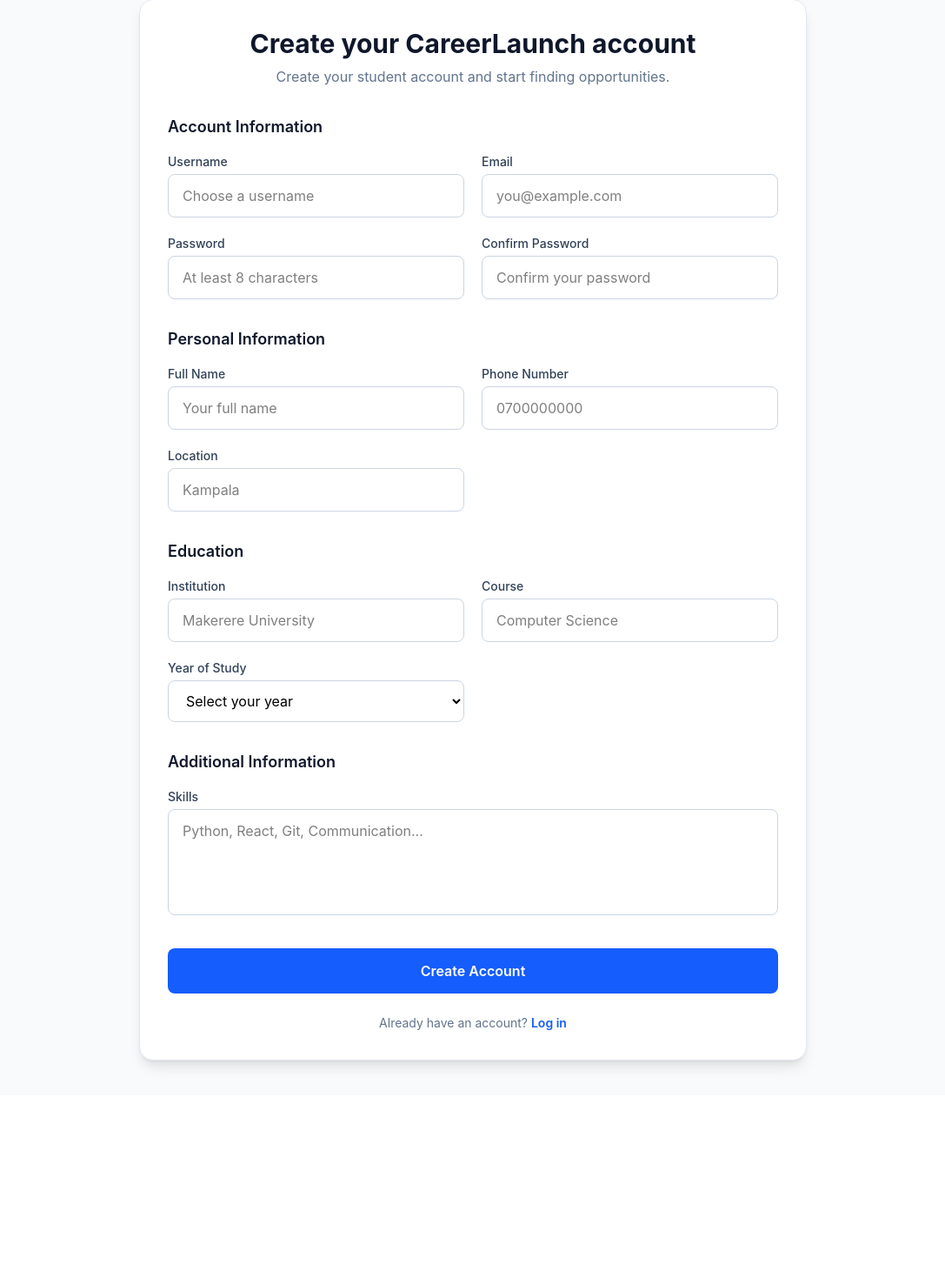
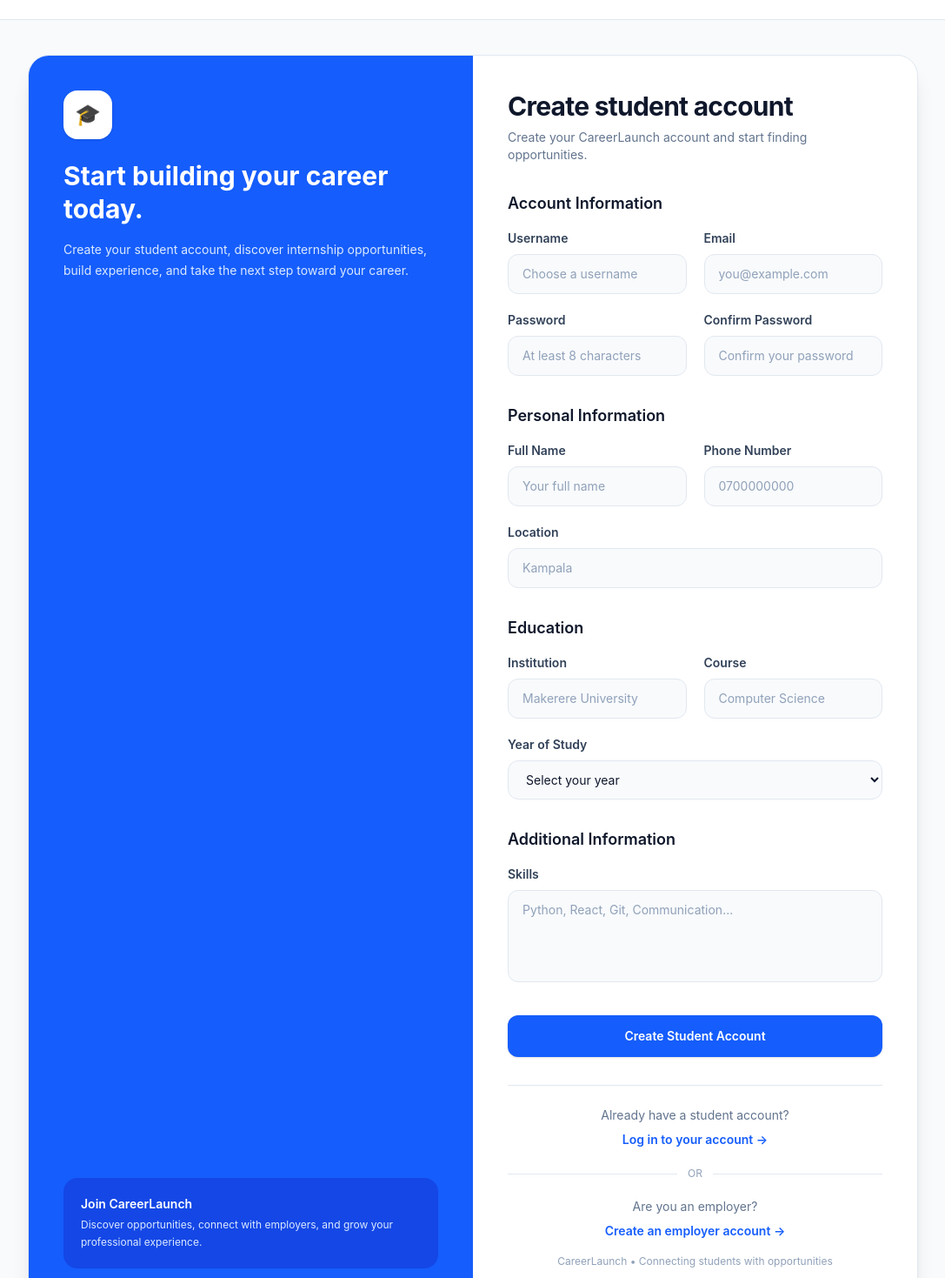
Before and after one commit to mariam968/CareerLaunch, a React app in the folder frontend/: page /register in a window 1280 px wide. Shown: the part 41-1510 px from the top of the page at 87% size, without its empty margins (96-1183 px from the left). Before the commit the page ends 1300 px from the top, so only its background shows below. Built offline with nearby package versions, Linux system fonts and the light colour scheme; no server answers; the HTML template or start-up script is replaced by a standard one.

Commit message:
Update student registration page

```diff
--- a/frontend/src/pages/Register.jsx
+++ b/frontend/src/pages/Register.jsx
@@ -29,6 +29,8 @@
       ...previous,
       [name]: value,
     }));
+
+    setError("");
   };
 
   const handleSubmit = async (e) => {
@@ -55,8 +57,6 @@
       location: formData.location,
       skills: formData.skills,
     };
-
-    console.log("Registration data:", registrationData);
 
     try {
       const response = await fetch(
@@ -100,6 +100,8 @@
         localStorage.setItem("full_name", formData.full_name);
       }
 
+      localStorage.setItem("userType", "student");
+
       navigate("/");
     } catch (error) {
       console.error("Registration error:", error);
@@ -110,36 +112,107 @@
   };
 
   return (
-    <div className="min-h-screen bg-slate-50 flex items-center justify-center px-4 py-10">
-      <div className="w-full max-w-3xl bg-white rounded-2xl shadow-lg border border-slate-200 p-8">
+    <div className="min-h-screen bg-slate-50">
 
-        <div className="text-center mb-8">
-          <h1 className="text-3xl font-bold text-slate-900">
-            Create your CareerLaunch account
+      {/* Header */}
+      <div className="flex h-16 items-center border-b border-slate-200 bg-white px-6">
+        <h1 className="text-xl font-bold tracking-tight text-slate-900">
+          Career<span className="text-blue-600">Launch</span>
+        </h1>
+      </div>
+
+      {/* Main */}
+      <div className="flex min-h-[calc(100vh-4rem)] items-center justify-center px-5 py-10">
+
+        <div className="grid w-full max-w-5xl overflow-hidden rounded-3xl border border-slate-200 bg-white shadow-xl md:grid-cols-2">
+
+          {/* Left Blue Panel */}
+          <div className="hidden bg-blue-600 p-10 text-white md:flex md:flex-col md:justify-between">
+
+            <div>
+
+              <div className="mb-6 flex h-14 w-14 items-center justify-center rounded-2xl bg-white text-2xl shadow-sm">
+                🎓
+              </div>
+
+              <h2 className="text-3xl font-bold leading-tight">
+                Start building your career today.
+              </h2>
+
+              <p className="mt-4 text-sm leading-6 text-blue-100">
+                Create your student account, discover internship
+                opportunities, build experience, and take the next
+                step toward your career.
+              </p>
+
+            </div>
+
+            <div className="rounded-2xl bg-blue-700 p-5">
+
+              <p className="text-sm font-semibold">
+                Join CareerLaunch
+              </p>
+
+              <p className="mt-1 text-xs leading-5 text-blue-100">
+                Discover opportunities, connect with employers,
+                and grow your professional experience.
+              </p>
+
+            </div>
+
+          </div>
+
+          {/* Right Registration Form */}
+          <div className="p-7 sm:p-10">
+
+            {/* Title */}
+            <div className="mb-8">
+
+              <div className="mb-4 flex h-12 w-12 items-center justify-center rounded-xl bg-blue-100 text-xl md:hidden">
+                🎓
+              </div>
+
+              <h1 className="text-3xl font-bold tracking-tight text-slate-900">
+                Create student account
               </h1>
 
-          <p className="text-slate-500 mt-2">
-            Create your student account and start finding opportunities.
+              <p className="mt-2 text-sm text-slate-500">
+                Create your CareerLaunch account and start finding
+                opportunities.
               </p>
+
             </div>
 
+            {/* Error */}
             {error && (
-          <div className="mb-6 rounded-lg bg-red-50 border border-red-200 px-4 py-3 text-red-700">
+              <div className="mb-6 rounded-xl border border-red-200 bg-red-50 px-4 py-3">
+
+                <p className="text-sm font-medium text-red-700">
                   {error}
+                </p>
+
               </div>
             )}
 
-        <form onSubmit={handleSubmit} className="space-y-8">
+            {/* Form */}
+            <form
+              onSubmit={handleSubmit}
+              className="space-y-8"
+            >
 
+              {/* Account Information */}
               <div>
-            <h2 className="text-lg font-semibold text-slate-900 mb-4">
+
+                <h2 className="mb-4 text-lg font-semibold text-slate-900">
                   Account Information
                 </h2>
 
-            <div className="grid grid-cols-1 md:grid-cols-2 gap-5">
+                <div className="grid grid-cols-1 gap-5 md:grid-cols-2">
 
+                  {/* Username */}
                   <div>
-                <label className="block text-sm font-medium text-slate-700 mb-1">
+
+                    <label className="mb-2 block text-sm font-semibold text-slate-700">
                       Username
                     </label>
 
@@ -150,12 +223,15 @@
                       onChange={handleChange}
                       required
                       placeholder="Choose a username"
-                  className="w-full rounded-lg border border-slate-300 px-4 py-3 outline-none focus:border-blue-600 focus:ring-2 focus:ring-blue-100"
+                      className="w-full rounded-xl border border-slate-200 bg-slate-50 px-4 py-3 text-sm text-slate-900 outline-none transition placeholder:text-slate-400 focus:border-blue-500 focus:bg-white focus:ring-4 focus:ring-blue-100"
                     />
+
                   </div>
 
+                  {/* Email */}
                   <div>
-                <label className="block text-sm font-medium text-slate-700 mb-1">
+
+                    <label className="mb-2 block text-sm font-semibold text-slate-700">
                       Email
                     </label>
 
@@ -166,12 +242,15 @@
                       onChange={handleChange}
                       required
                       placeholder="you@example.com"
-                  className="w-full rounded-lg border border-slate-300 px-4 py-3 outline-none focus:border-blue-600 focus:ring-2 focus:ring-blue-100"
+                      className="w-full rounded-xl border border-slate-200 bg-slate-50 px-4 py-3 text-sm text-slate-900 outline-none transition placeholder:text-slate-400 focus:border-blue-500 focus:bg-white focus:ring-4 focus:ring-blue-100"
                     />
+
                   </div>
 
+                  {/* Password */}
                   <div>
-                <label className="block text-sm font-medium text-slate-700 mb-1">
+
+                    <label className="mb-2 block text-sm font-semibold text-slate-700">
                       Password
                     </label>
 
@@ -183,12 +262,15 @@
                       required
                       minLength={8}
                       placeholder="At least 8 characters"
-                  className="w-full rounded-lg border border-slate-300 px-4 py-3 outline-none focus:border-blue-600 focus:ring-2 focus:ring-blue-100"
+                      className="w-full rounded-xl border border-slate-200 bg-slate-50 px-4 py-3 text-sm text-slate-900 outline-none transition placeholder:text-slate-400 focus:border-blue-500 focus:bg-white focus:ring-4 focus:ring-blue-100"
                     />
+
                   </div>
 
+                  {/* Confirm Password */}
                   <div>
-                <label className="block text-sm font-medium text-slate-700 mb-1">
+
+                    <label className="mb-2 block text-sm font-semibold text-slate-700">
                       Confirm Password
                     </label>
 
@@ -199,22 +281,28 @@
                       onChange={handleChange}
                       required
                       placeholder="Confirm your password"
-                  className="w-full rounded-lg border border-slate-300 px-4 py-3 outline-none focus:border-blue-600 focus:ring-2 focus:ring-blue-100"
+                      className="w-full rounded-xl border border-slate-200 bg-slate-50 px-4 py-3 text-sm text-slate-900 outline-none transition placeholder:text-slate-400 focus:border-blue-500 focus:bg-white focus:ring-4 focus:ring-blue-100"
                     />
+
                   </div>
 
                 </div>
+
               </div>
 
+              {/* Personal Information */}
               <div>
-            <h2 className="text-lg font-semibold text-slate-900 mb-4">
+
+                <h2 className="mb-4 text-lg font-semibold text-slate-900">
                   Personal Information
                 </h2>
 
-            <div className="grid grid-cols-1 md:grid-cols-2 gap-5">
+                <div className="grid grid-cols-1 gap-5 md:grid-cols-2">
 
+                  {/* Full Name */}
                   <div>
-                <label className="block text-sm font-medium text-slate-700 mb-1">
+
+                    <label className="mb-2 block text-sm font-semibold text-slate-700">
                       Full Name
                     </label>
 
@@ -225,12 +313,15 @@
                       onChange={handleChange}
                       required
                       placeholder="Your full name"
-                  className="w-full rounded-lg border border-slate-300 px-4 py-3 outline-none focus:border-blue-600 focus:ring-2 focus:ring-blue-100"
+                      className="w-full rounded-xl border border-slate-200 bg-slate-50 px-4 py-3 text-sm text-slate-900 outline-none transition placeholder:text-slate-400 focus:border-blue-500 focus:bg-white focus:ring-4 focus:ring-blue-100"
                     />
+
                   </div>
 
+                  {/* Phone */}
                   <div>
-                <label className="block text-sm font-medium text-slate-700 mb-1">
+
+                    <label className="mb-2 block text-sm font-semibold text-slate-700">
                       Phone Number
                     </label>
 
@@ -241,12 +332,15 @@
                       onChange={handleChange}
                       required
                       placeholder="0700000000"
-                  className="w-full rounded-lg border border-slate-300 px-4 py-3 outline-none focus:border-blue-600 focus:ring-2 focus:ring-blue-100"
+                      className="w-full rounded-xl border border-slate-200 bg-slate-50 px-4 py-3 text-sm text-slate-900 outline-none transition placeholder:text-slate-400 focus:border-blue-500 focus:bg-white focus:ring-4 focus:ring-blue-100"
                     />
+
                   </div>
 
-              <div>
-                <label className="block text-sm font-medium text-slate-700 mb-1">
+                  {/* Location */}
+                  <div className="md:col-span-2">
+
+                    <label className="mb-2 block text-sm font-semibold text-slate-700">
                       Location
                     </label>
 
@@ -257,22 +351,28 @@
                       onChange={handleChange}
                       required
                       placeholder="Kampala"
-                  className="w-full rounded-lg border border-slate-300 px-4 py-3 outline-none focus:border-blue-600 focus:ring-2 focus:ring-blue-100"
+                      className="w-full rounded-xl border border-slate-200 bg-slate-50 px-4 py-3 text-sm text-slate-900 outline-none transition placeholder:text-slate-400 focus:border-blue-500 focus:bg-white focus:ring-4 focus:ring-blue-100"
                     />
+
                   </div>
 
                 </div>
+
               </div>
 
+              {/* Education */}
               <div>
-            <h2 className="text-lg font-semibold text-slate-900 mb-4">
+
+                <h2 className="mb-4 text-lg font-semibold text-slate-900">
                   Education
                 </h2>
 
-            <div className="grid grid-cols-1 md:grid-cols-2 gap-5">
+                <div className="grid grid-cols-1 gap-5 md:grid-cols-2">
 
+                  {/* Institution */}
                   <div>
-                <label className="block text-sm font-medium text-slate-700 mb-1">
+
+                    <label className="mb-2 block text-sm font-semibold text-slate-700">
                       Institution
                     </label>
 
@@ -283,12 +383,15 @@
                       onChange={handleChange}
                       required
                       placeholder="Makerere University"
-                  className="w-full rounded-lg border border-slate-300 px-4 py-3 outline-none focus:border-blue-600 focus:ring-2 focus:ring-blue-100"
+                      className="w-full rounded-xl border border-slate-200 bg-slate-50 px-4 py-3 text-sm text-slate-900 outline-none transition placeholder:text-slate-400 focus:border-blue-500 focus:bg-white focus:ring-4 focus:ring-blue-100"
                     />
+
                   </div>
 
+                  {/* Course */}
                   <div>
-                <label className="block text-sm font-medium text-slate-700 mb-1">
+
+                    <label className="mb-2 block text-sm font-semibold text-slate-700">
                       Course
                     </label>
 
@@ -299,12 +402,15 @@
                       onChange={handleChange}
                       required
                       placeholder="Computer Science"
-                  className="w-full rounded-lg border border-slate-300 px-4 py-3 outline-none focus:border-blue-600 focus:ring-2 focus:ring-blue-100"
+                      className="w-full rounded-xl border border-slate-200 bg-slate-50 px-4 py-3 text-sm text-slate-900 outline-none transition placeholder:text-slate-400 focus:border-blue-500 focus:bg-white focus:ring-4 focus:ring-blue-100"
                     />
+
                   </div>
 
-              <div>
-                <label className="block text-sm font-medium text-slate-700 mb-1">
+                  {/* Year */}
+                  <div className="md:col-span-2">
+
+                    <label className="mb-2 block text-sm font-semibold text-slate-700">
                       Year of Study
                     </label>
 
@@ -313,27 +419,50 @@
                       value={formData.year_of_study}
                       onChange={handleChange}
                       required
-                  className="w-full rounded-lg border border-slate-300 bg-white px-4 py-3 outline-none focus:border-blue-600 focus:ring-2 focus:ring-blue-100"
+                      className="w-full rounded-xl border border-slate-200 bg-slate-50 px-4 py-3 text-sm text-slate-900 outline-none transition focus:border-blue-500 focus:bg-white focus:ring-4 focus:ring-blue-100"
                     >
-                  <option value="">Select your year</option>
-                  <option value="Year 1">Year 1</option>
-                  <option value="Year 2">Year 2</option>
-                  <option value="Year 3">Year 3</option>
-                  <option value="Year 4">Year 4</option>
-                  <option value="Year 5">Year 5</option>
+                      <option value="">
+                        Select your year
+                      </option>
+
+                      <option value="Year 1">
+                        Year 1
+                      </option>
+
+                      <option value="Year 2">
+                        Year 2
+                      </option>
+
+                      <option value="Year 3">
+                        Year 3
+                      </option>
+
+                      <option value="Year 4">
+                        Year 4
+                      </option>
+
+                      <option value="Year 5">
+                        Year 5
+                      </option>
+
                     </select>
+
                   </div>
 
                 </div>
+
               </div>
 
+              {/* Additional Information */}
               <div>
-            <h2 className="text-lg font-semibold text-slate-900 mb-4">
+
+                <h2 className="mb-4 text-lg font-semibold text-slate-900">
                   Additional Information
                 </h2>
 
                 <div>
-              <label className="block text-sm font-medium text-slate-700 mb-1">
+
+                  <label className="mb-2 block text-sm font-semibold text-slate-700">
                     Skills
                   </label>
 
@@ -343,33 +472,77 @@
                     onChange={handleChange}
                     rows="4"
                     placeholder="Python, React, Git, Communication..."
-                className="w-full rounded-lg border border-slate-300 px-4 py-3 outline-none resize-none focus:border-blue-600 focus:ring-2 focus:ring-blue-100"
+                    className="w-full resize-none rounded-xl border border-slate-200 bg-slate-50 px-4 py-3 text-sm text-slate-900 outline-none transition placeholder:text-slate-400 focus:border-blue-500 focus:bg-white focus:ring-4 focus:ring-blue-100"
                   />
-            </div>
+
                 </div>
 
+              </div>
+
+              {/* Create Account */}
               <button
                 type="submit"
                 disabled={loading}
-            className="w-full rounded-lg bg-blue-600 px-6 py-3.5 font-semibold text-white transition hover:bg-blue-700 disabled:cursor-not-allowed disabled:opacity-60"
+                className="w-full rounded-xl bg-blue-600 px-5 py-3.5 text-sm font-semibold text-white shadow-sm transition hover:bg-blue-700 hover:shadow-md disabled:cursor-not-allowed disabled:opacity-60"
               >
-            {loading ? "Creating account..." : "Create Account"}
+                {loading
+                  ? "Creating account..."
+                  : "Create Student Account"}
               </button>
 
             </form>
 
-        <p className="text-center text-sm text-slate-500 mt-6">
-          Already have an account?{" "}
+            {/* Login / Employer Registration */}
+            <div className="mt-8 border-t border-slate-200 pt-6 text-center">
+
+              <p className="text-sm text-slate-500">
+                Already have a student account?
+              </p>
+
               <button
                 type="button"
                 onClick={() => navigate("/login")}
-            className="font-semibold text-blue-600 hover:text-blue-700"
+                className="mt-2 text-sm font-semibold text-blue-600 transition hover:text-blue-700"
               >
-            Log in
+                Log in to your account →
               </button>
+
+              <div className="my-5 flex items-center gap-3">
+
+                <div className="h-px flex-1 bg-slate-200"></div>
+
+                <span className="text-xs text-slate-400">
+                  OR
+                </span>
+
+                <div className="h-px flex-1 bg-slate-200"></div>
+
+              </div>
+
+              <p className="text-sm text-slate-500">
+                Are you an employer?
+              </p>
+
+              <button
+                type="button"
+                onClick={() => navigate("/employer/register")}
+                className="mt-2 text-sm font-semibold text-blue-600 transition hover:text-blue-700"
+              >
+                Create an employer account →
+              </button>
+
+              <p className="mt-4 text-xs text-slate-400">
+                CareerLaunch • Connecting students with opportunities
               </p>
 
             </div>
+
+          </div>
+
+        </div>
+
+      </div>
+
     </div>
   );
 }
```
Lines whose indentation alone changed are shown as unchanged.
